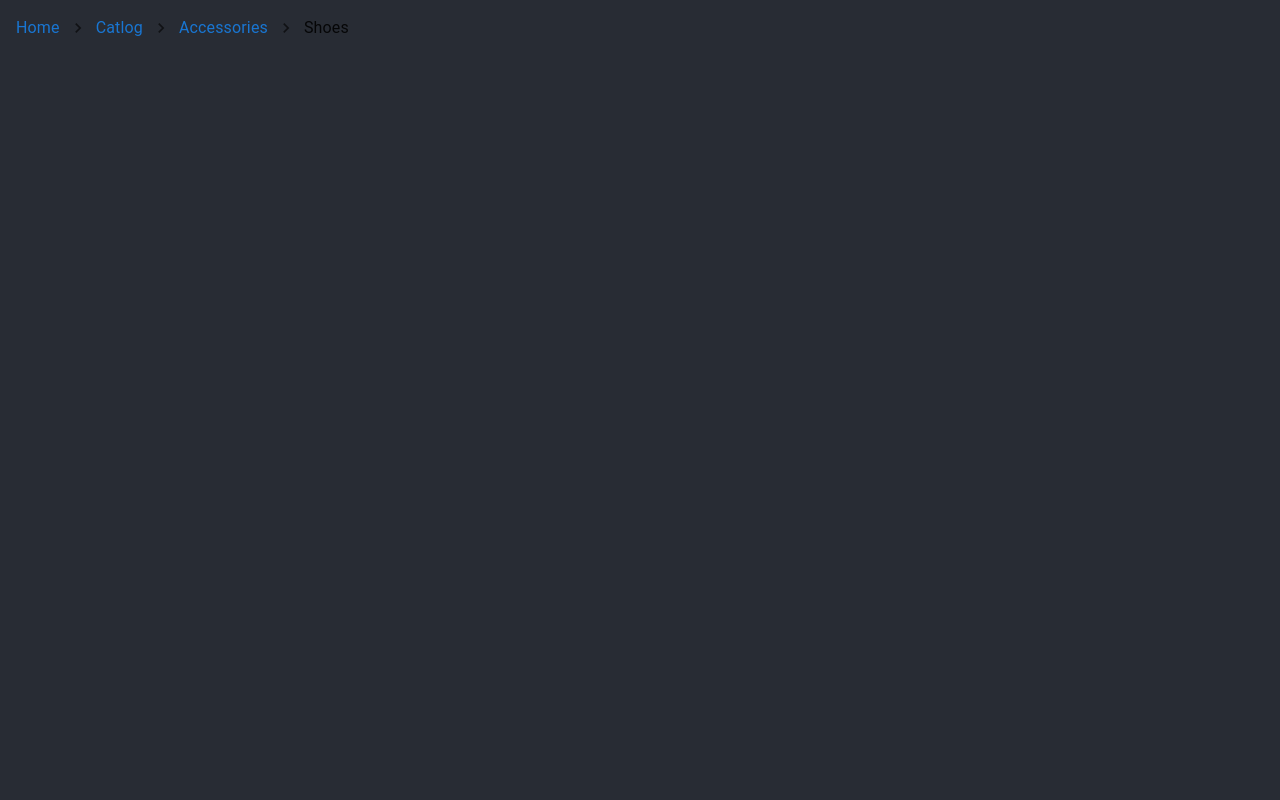
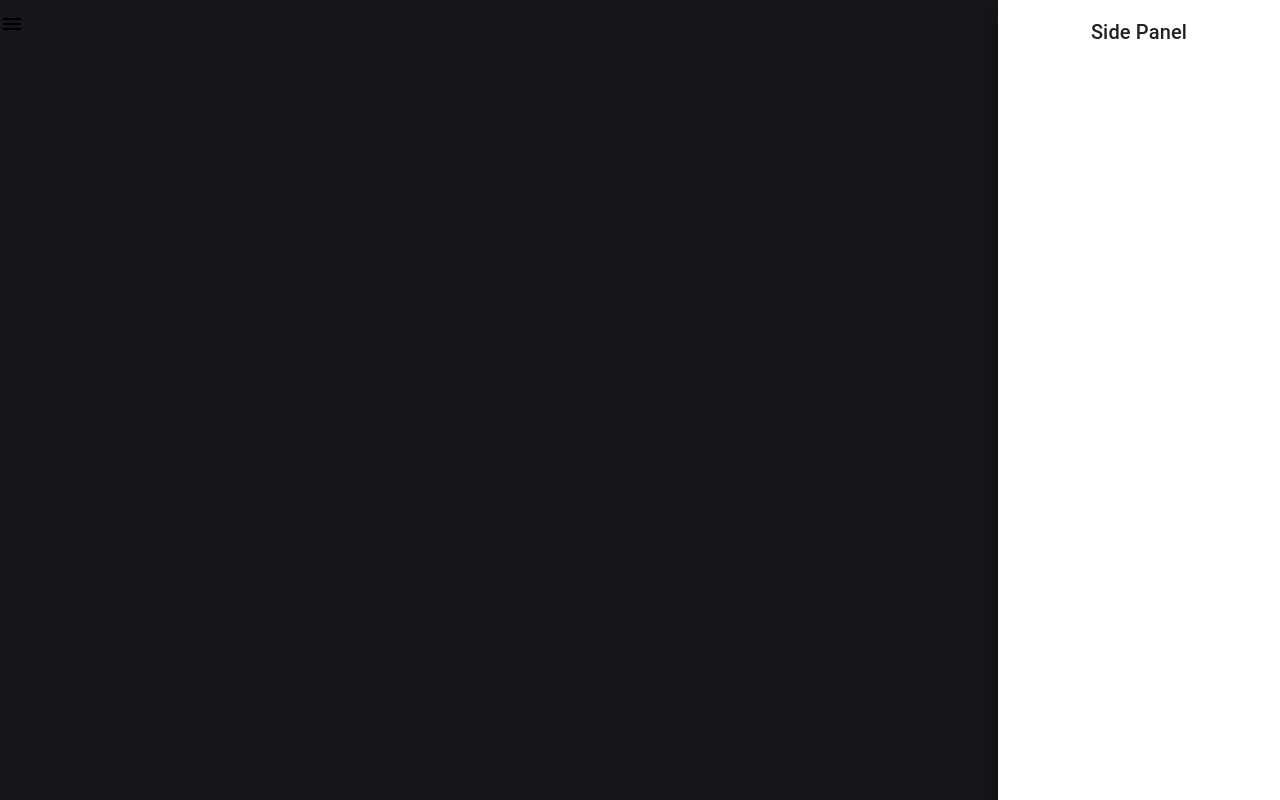
Before and after one commit to JashanDhiman/React-MUI, a React (Create React App) app: page / in a window 1280 px wide. Both pictures are taken after a click on the button "logo". Built offline with nearby package versions, Linux system fonts and the light colour scheme.

Commit message:
practiced Drawer

```diff
--- a/src/App.tsx
+++ b/src/App.tsx
@@ -1,5 +1,4 @@
 import "./App.css";
-import MuiBreadCrumbs from "./components/MuiBreadcrumbs";
 // import MuiTypography from "./components/MuiTypography";
 // import MuiButton from "./components/MuiButton";
 // import MuiTextField from "./components/MuiTextField";
@@ -16,6 +15,8 @@
 //import MuiImageList from "./components/MuiImageList";
 //import MuiNavBar from "./components/MuiNavBar";
 //import MuiLink from "./components/MuiLink";
+//import MuiBreadCrumbs from "./components/MuiBreadcrumbs";
+import MuiDrawer from "./components/MuiDrawer";
 // import Rough from "./components/Rough";
 
 function App() {
@@ -37,7 +38,8 @@
       {/*<MuiImageList />*/}
       {/*<MuiNavBar />*/}
       {/*<MuiLink />*/}
-      <MuiBreadCrumbs />
+      {/*<MuiBreadCrumbs />*/}
+      <MuiDrawer />
       {/* <Rough /> */}
     </div>
   );
--- /dev/null
+++ b/src/components/MuiDrawer.tsx
@@ -0,0 +1,23 @@
+import { Menu } from "@mui/icons-material";
+import { Box, Drawer, IconButton, Typography } from "@mui/material";
+import React, { useState } from "react";
+
+const MuiDrawer = () => {
+  const [isDrawerOpen, setIsDrawerOpen] = useState(false);
+  return (
+    <>
+      <IconButton size="large" edge="start" color="inherit" aria-label="logo" onClick={() => setIsDrawerOpen(true)}>
+        <Menu />
+      </IconButton>
+      <Drawer anchor="right" open={isDrawerOpen} onClose={() => setIsDrawerOpen(false)}>
+        <Box p={2} width="250px" textAlign={"center"} role="presentation">
+          <Typography variant="h6" component="div">
+            Side Panel
+          </Typography>
+        </Box>
+      </Drawer>
+    </>
+  );
+};
+
+export default MuiDrawer;
```
Also changed, not shown: src/components/MuiSpeedDial.tsx (added, +7 -0 lines).
